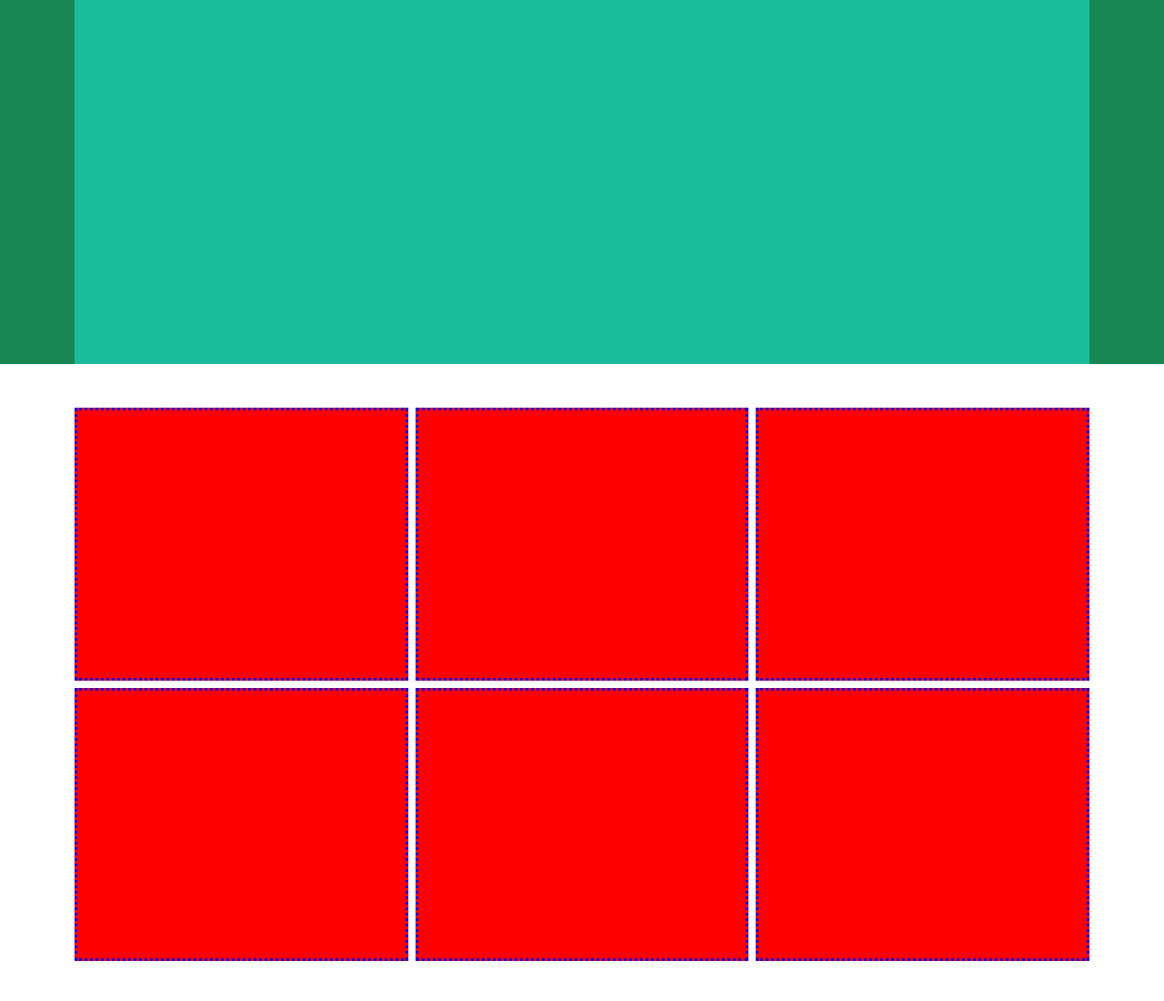
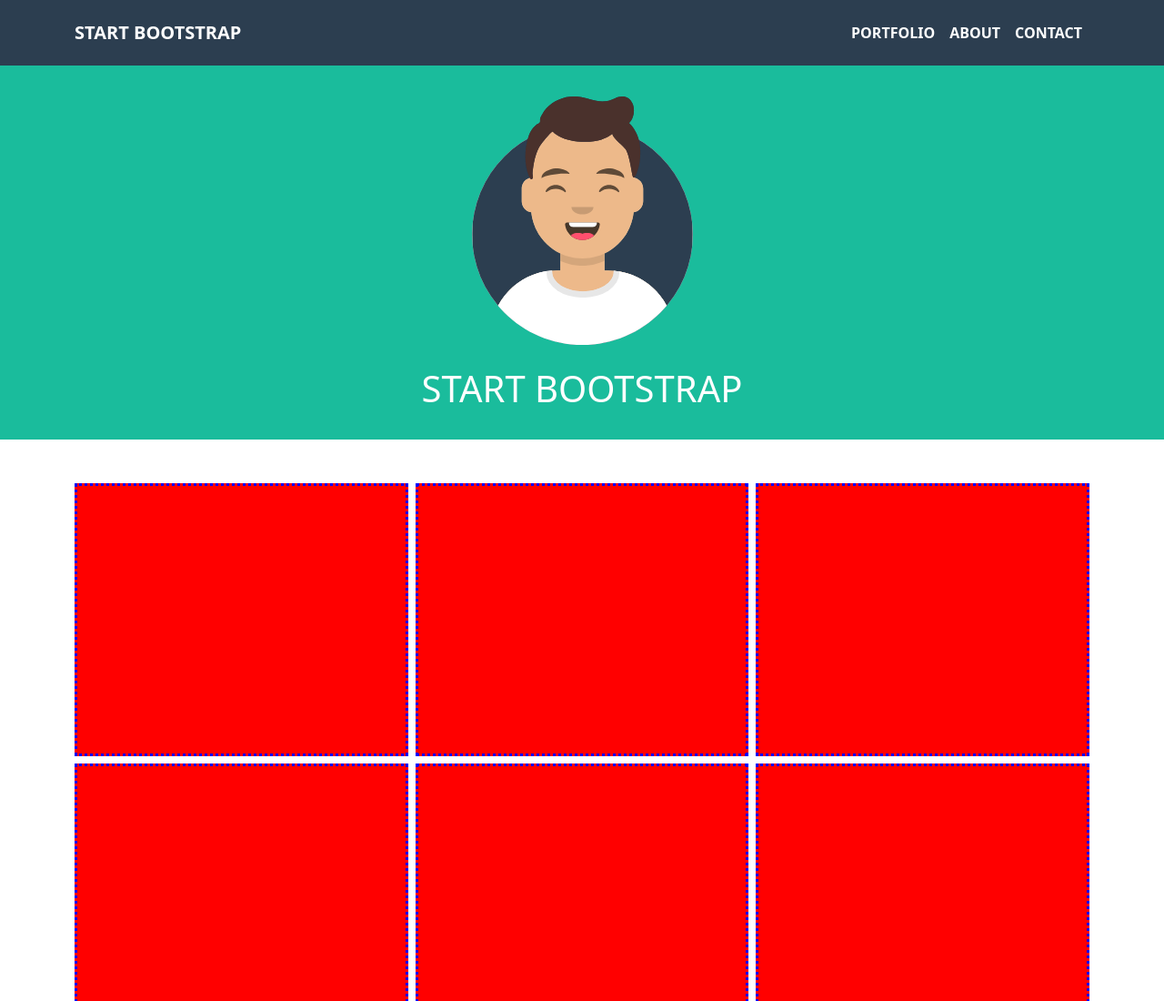
Before and after one commit to LorenzoOgnibene/html-css-bootstrap-freelancer, a plain HTML site: page index.html in a window 1280 px wide. Shown: the top 1100 px of the page at 91% size. Drawn offline with nearby package versions, Linux system fonts and the light colour scheme.

Commit message:
Add nav bar

```diff
--- a/css/style.css
+++ b/css/style.css
@@ -1,10 +1,12 @@
 
 
-.box{
-    height: 400px;
+.bg-custom-aqua{
     background-color: #1abc9c;
 }
 
+.bg-custom-blue{
+    background-color: #2c3e50;
+}
 .central-cards{
     height: 300px;
     background-color: red;
--- a/index.html
+++ b/index.html
@@ -14,12 +14,41 @@
     </head>
 
     <body>
+        <header>
+            <nav class="navbar navbar-expand-md navbar-light py-3 bg-custom-blue ">
+                <div class="container">
+                  <a class="navbar-brand text-uppercase text-white fw-bold" href="#">Start Bootstrap</a>
+                  <button class="navbar-toggler border" type="button" data-bs-toggle="collapse" data-bs-target="#navbarSupportedContent" aria-controls="navbarSupportedContent" aria-expanded="false" aria-label="Toggle navigation">
+                    <span class="navbar-toggler-icon"></span>
+                  </button>
+                  <div class="collapse navbar-collapse justify-content-end" id="navbarSupportedContent">
+                    <ul class="navbar-nav">
+                      <li class="nav-item">
+                        <a class="nav-link text-white fw-bold text-uppercase" aria-current="page" href="#">Portfolio</a>
+                      </li>
+                      <li class="nav-item">
+                        <a class="nav-link text-white fw-bold text-uppercase" href="#">About</a>
+                      </li>
+                      <li class="nav-item">
+                        <a class="nav-link text-white fw-bold text-uppercase" href="#" tabindex="-1" aria-disabled="true">Contact</a>
+                      </li>
+                    </ul>
+                  </div>
+                </div>
+              </nav>
+        </header>
         <main>
-            <section class="jumbo bg-success mb-5">
+            <section class="jumbo bg-custom-aqua mb-5">
                 <div class="container">
-                    <div class="row">
-                        <div class="col-12">
-                            <div class="box"></div>
+                    <div class="row p-4">
+                        <div class="col-12 text-center mb-4">
+                            <div id="user-img">
+                                <img class="w-25" src="./img/avatar.svg" alt="">
+                            </div>
+                        </div>
+                        <div class="col-12 text-center">
+                            <span id="title-jumbo" class="text-white fw-bold text-uppercase"><h1>Start Bootstrap</h1></span>
+
                         </div>
                     </div>
                 </div>
@@ -86,5 +115,9 @@
                 </div>
             </div>
         </footer>
+
+        <!-- IMPORT JAVASCRIPT -->
+        <script src="https://cdn.jsdelivr.net/npm/bootstrap@5.0.2/dist/js/bootstrap.bundle.min.js" integrity="sha384-MrcW6ZMFYlzcLA8Nl+NtUVF0sA7MsXsP1UyJoMp4YLEuNSfAP+JcXn/tWtIaxVXM" crossorigin="anonymous"></script>
+
     </body>
 </html>
```
Also changed, not shown: img/avatar.svg (added), img/cabin.png (added), img/cake.png (added), img/circus.png (added), img/game.png (added), img/safe.png (added), img/submarine.png (added).
